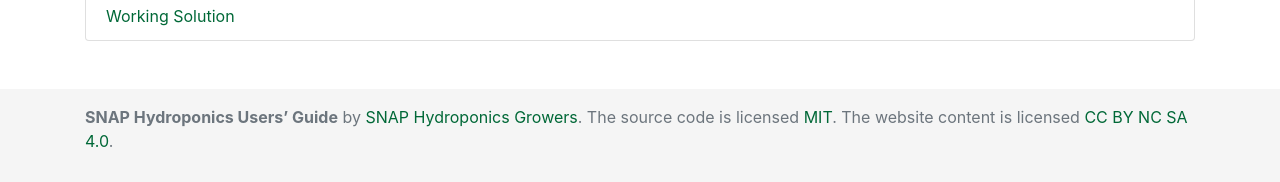
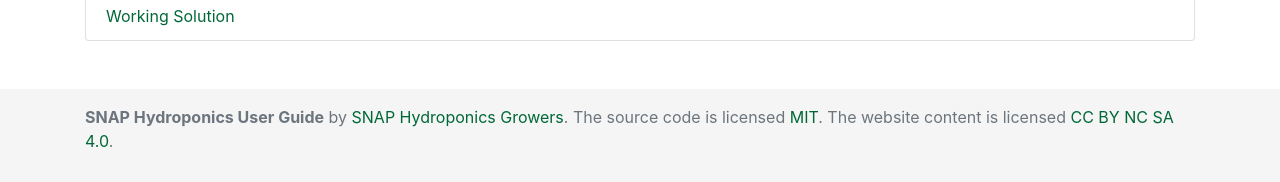
Before and after one commit to snaphydroponics/user-guide.snaphydroponics.info, a Jekyll site: the page built from _en/authorized-resellers.md, in a window 1280 px wide. Shown: the part 1131-1313 px from the top of the page. Built offline with Jekyll 4.4.1, drawn with Linux system fonts in a browser that asks for light colours.

Commit message:
Update index. Update footer.

```diff
--- a/_includes/footer.html
+++ b/_includes/footer.html
@@ -2,7 +2,7 @@
   <div class="container">
     <p class="text-muted">
       {% if page.lang == "en" %}
-      <strong>SNAP Hydroponics Users’ Guide</strong> by <a href="https://www.facebook.com/groups/snap.hydroponics.growers">SNAP Hydroponics Growers</a>. The source code is licensed
+      <strong>SNAP Hydroponics User Guide</strong> by <a href="https://www.facebook.com/groups/snap.hydroponics.growers">SNAP Hydroponics Growers</a>. The source code is licensed
       <a href="http://opensource.org/licenses/mit-license.php">MIT</a>. The website content
       is licensed <a href="http://creativecommons.org/licenses/by-nc-sa/4.0/">CC BY NC SA 4.0</a>.
       {% else %}
```
Also changed, not shown: _en/index.md (+1 -0 lines), index.md (+2 -0 lines), 1 other file.
